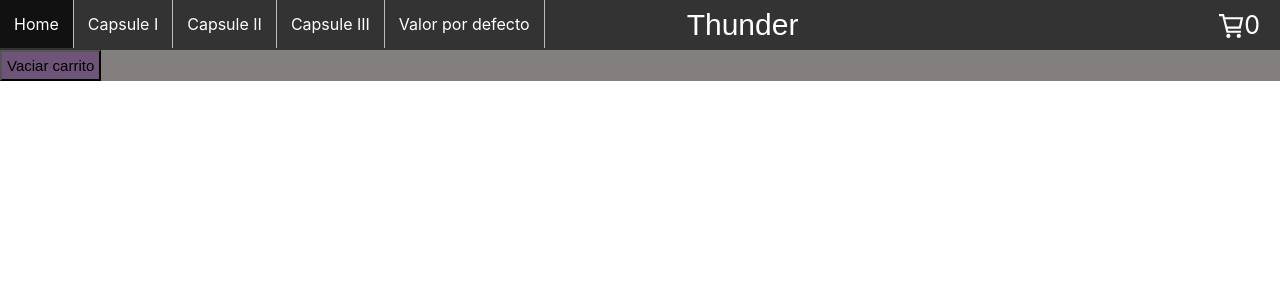
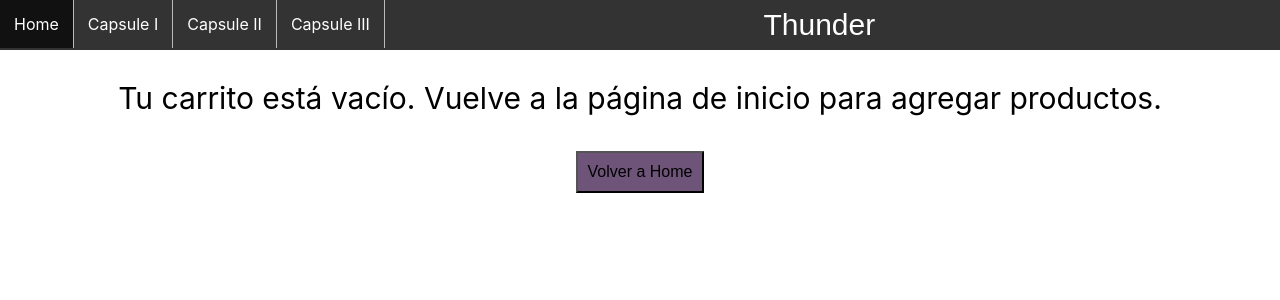
Before and after one commit to agustina-ortiz/Thunder, a React (Create React App) app: page /cart in a window 1280 px wide. Shown: the top 300 px of the page. Built offline with nearby package versions, Linux system fonts and the light colour scheme.

Commit message:
Cart View

```diff
--- a/src/components/CartWidget/index.jsx
+++ b/src/components/CartWidget/index.jsx
@@ -9,10 +9,14 @@ const CartWidget = () => {
   const {cart} = useContext(Shop);
 
   return (
-    <div className='iconoCarrito'>
-        <GrCart/>
-        {cart.length && <span className='productsCarrito'>({cart.length})</span>}
-    </div>
+    <>
+      {cart.length > 0 &&
+        <div className='iconoCarrito'>
+            <GrCart/>
+            {cart.length && <span className='productsCarrito'>({cart.length})</span>}
+        </div>
+      }
+    </>
   )
 }
 
--- a/src/components/CartWidget/style.css
+++ b/src/components/CartWidget/style.css
@@ -9,8 +9,6 @@
 
 .productsCarrito {
     font-size: 20px;
-    padding: 10px;
-
 }
 
 path {
--- a/src/components/Item/index.jsx
+++ b/src/components/Item/index.jsx
@@ -20,7 +20,7 @@ const Item = ({product}) => {
         <Card.Text className='cardPrecio' >
           ${product.price}
         </Card.Text>
-        <Button variant="primary">Agregar al carrito</Button>
+        <Button className='cardButton'>Ver detalle</Button>
       </Card.Body>
     </Card>
   )
--- a/src/components/Item/style.css
+++ b/src/components/Item/style.css
@@ -23,3 +23,13 @@
 .cardPrecio {
     font-size: 20px;
 }
+
+.cardButton {
+    display: flex;
+    flex-direction: column;
+    font-size: 16px;
+    text-align: center;
+    height: 100%;
+    padding:8px;
+    background-color: rgb(110, 84, 121);
+}
--- a/src/components/ItemDetail/index.jsx
+++ b/src/components/ItemDetail/index.jsx
@@ -16,12 +16,15 @@ const ItemDetail = ({product}) => {
   const {addItem} = useContext(Shop);
 
   const handleConfirm = (qty) => {
+    addItem(product, qtyAdded);
     setQtyAdded(qty);
   }
 
   const handleFinish = () => {
-    addItem(product, qtyAdded);
     navigate('/cart');
+  }
+  const handleContinue = () => {
+    navigate('/');
   }
 
   console.log(qtyAdded);
@@ -32,11 +35,14 @@ const ItemDetail = ({product}) => {
       <img height={300} src={product.thumbnailUrl} alt='buzo'/>
       <h2>{'$' + product.price}</h2>
       <h3 className='hoodie'>{product.hoodie}</h3>
-      <h3 className='description'>{product.description}</h3>
+      <h3 className='descriptionDetail'>{product.description}</h3>
       {!qtyAdded ?
         <ItemCount handleAdd={handleConfirm} initialStock={product.stock}/>
         :
-        <button className='botonFinalizar' onClick={handleFinish}>Finalizar compra</button>
+        <>
+          <button className='botonSeguirYFinalizar' onClick={handleContinue}>Seguir comprando</button>
+          <button className='botonSeguirYFinalizar' onClick={handleFinish}>Finalizar compra</button>
+        </>
       }
     </div>
   )
--- a/src/components/ItemDetail/style.css
+++ b/src/components/ItemDetail/style.css
@@ -11,16 +11,25 @@
     margin-top: 3px;
 }
 
-.description {
+.descriptionDetail {
     margin-top: 0px;
 }
 
-.botonFinalizar {
+a:-webkit-any-link {
+    text-decoration: none;
     display: flex;
-    flex-direction: column;
+    flex-direction: row;
+}
+
+.botonSeguirYFinalizar {
+    display: flex;
+    flex-direction: row;
+    cursor: pointer;
     font-size: 16px;
     text-align: center;
     height: 100%;
     padding: 10px;
+    margin: 5px;
+    padding-top: 10px;
     background-color: rgb(110, 84, 121);
 }
--- a/src/components/NavBar/index.jsx
+++ b/src/components/NavBar/index.jsx
@@ -1,14 +1,9 @@
 import React from 'react';
-import { useContext } from 'react';
 import { Link } from 'react-router-dom';
-import { Shop } from '../../context/ShopContext';
 import CartWidget from '../CartWidget';
 import './style.css';
 
 const NavBar = () => {
-
-    const {estadoA} = useContext(Shop)
-    console.log(estadoA);
 
     return (
         <nav>
@@ -17,7 +12,6 @@ const NavBar = () => {
                <li><Link to ='/category/capsuleI'>Capsule I</Link></li>
                <li><Link to='/category/capsuleII'>Capsule II</Link></li>
                <li><Link to='/category/capsuleIII'>Capsule III</Link></li>
-               <li><a href='/#'>{estadoA}</a></li>
             </ul>
             <div className='brand'><Link to='/'>Thunder</Link></div>
             <CartWidget/>
--- a/src/containers/Cart/index.jsx
+++ b/src/containers/Cart/index.jsx
@@ -1,25 +1,40 @@
 import React from 'react'
 import { useContext } from 'react'
+import { Link } from 'react-router-dom'
 import { Shop } from '../../context/ShopContext'
 import './style.css'
 
 const Cart = () => {
   const {cart, removeItem, clearCart} = useContext(Shop);
-  console.log(cart);
+  console.log(cart.length);
 
   return (
+    <>
+    {cart.length > 0 ?
       <div className='divContainer'>
         {cart.map(producto => {
           return <div key={producto.id} className='cardCarrito'>
           <h2>{producto.title}</h2>
           <img src={producto.thumbnailUrl} width='200px' alt='buzo'/>
-        <h3>{producto.description}</h3>
+          <h3 className='description'>{producto.description}</h3>
+          <h3>Cantidad: {producto.quantity}</h3>
           <h2>{'$' + producto.price}</h2>
           <button onClick={() => removeItem (producto.id)} className='botonEliminar'>Eliminar</button>
           </div>
         })}
-       <button onClick={clearCart} className='botonVaciar'>Vaciar carrito</button>
+        <div className='footer'>
+          <p className='footerTotal'>Total</p>
+          <p>$</p>
+          <button onClick={clearCart} className='FooterbotonVaciar'>Vaciar carrito</button>
         </div>
+      </div>
+      :
+      <div className='divVaciarCarrito'>
+        <p className='txtCarritoVacio'>Tu carrito está vacío. Vuelve a la página de inicio para agregar productos.</p>
+        <button className='btnVaciarCarrito'><Link to='/'>Volver a Home</Link></button>
+      </div>
+    }
+    </>
   )
 }
 
--- a/src/containers/Cart/style.css
+++ b/src/containers/Cart/style.css
@@ -6,8 +6,17 @@
 .cardCarrito {
     display: flex;
     flex-direction: column;
-    padding: 30px;
+    padding: 40px;
     justify-content: center;
+    align-items: center;
+    margin-bottom: 60px;
+}
+
+.description {
+    display: flex;
+    width: 270px;
+    margin: 0px;
+    align-items: center;
 }
 
 .botonEliminar {
@@ -20,13 +29,57 @@
     background-color: rgb(110, 84, 121);
 }
 
-.botonVaciar {
+.footer {
+    display: flex;
+    flex-direction: row;
+    position: fixed;
+    bottom: 0%;
+    right: 0%;
+    margin: 20px;
+    align-items: center;
+    width: 100vh;
+    justify-content: space-around;
+    background-color: hsla(291, 15%, 17%, 0.7);;
+}
+
+.footerTotal {
+    display: flex;
+    font-size: 20px;
+
+}
+
+.FooterbotonVaciar {
+    display: flex;
+    font-size: 17px;
+    padding: 5px;
+    height: fit-content;
+    background-color: rgb(110, 84, 121);
+}
+
+.divVaciarCarrito {
     display: flex;
     flex-direction: column;
-    margin-bottom: 0px;
-    font-size: 15px;
-    height: 100%;
-    width: fit-content;
-    padding: 5px;
+    align-items: center;
+}
+
+.txtCarritoVacio {
+    display: flex;
+    justify-content: center;
+    color: black;
+    font-size: 30px;
+}
+
+a {
+    color: black;
+}
+
+.btnVaciarCarrito {
+    display: flex;
+    justify-content: center;
+    text-decoration: none;
+    color: black;
+    font-size: 16px;
+    padding: 10px;
+    margin: 5px;
     background-color: rgb(110, 84, 121);
 }
--- a/src/containers/ItemListContainer/index.jsx
+++ b/src/containers/ItemListContainer/index.jsx
@@ -39,7 +39,6 @@ const ItemListContainer = ({greeting}) => {
 
   return (
     <div>
-        {<p className='greeting'>{greeting}</p>}
         {productos ?
          <ItemList products={productosFiltrados}/>
          :
--- a/src/context/ShopContext.js
+++ b/src/context/ShopContext.js
@@ -3,8 +3,6 @@ import React, { createContext, useState } from 'react'
 export const Shop = createContext();
 
 const ShopProvider = ({children}) => {
-
-    const [estadoA, setEstadoA] = useState("Valor por defecto");
 
     const [cart, setCart] = useState([]);
 
@@ -25,8 +23,7 @@ const ShopProvider = ({children}) => {
     }
 
     const clearCart = () => {
-        setCart = setCart([]);
-
+        setCart([]);
     }
 
     const isInCart = (producto) => {
@@ -34,7 +31,7 @@ const ShopProvider = ({children}) => {
     }
 
   return (
-    <Shop.Provider value={{estadoA, setEstadoA, addItem, cart, removeItem, clearCart}}>
+    <Shop.Provider value={{addItem, cart, removeItem, clearCart}}>
         {children}
     </Shop.Provider>
   )
```
Lines whose indentation alone changed are shown as unchanged.
